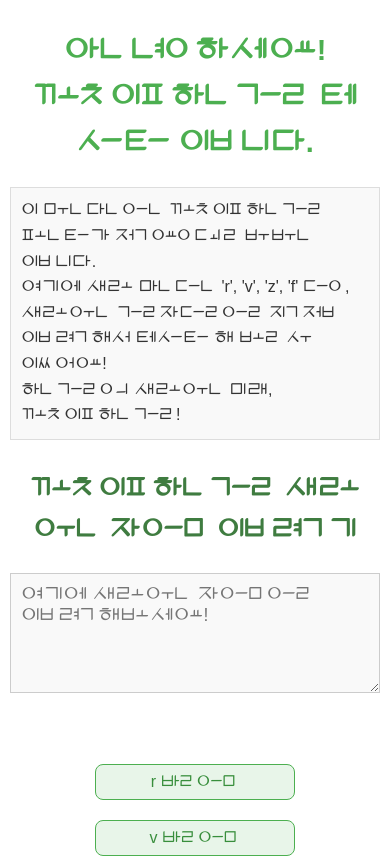
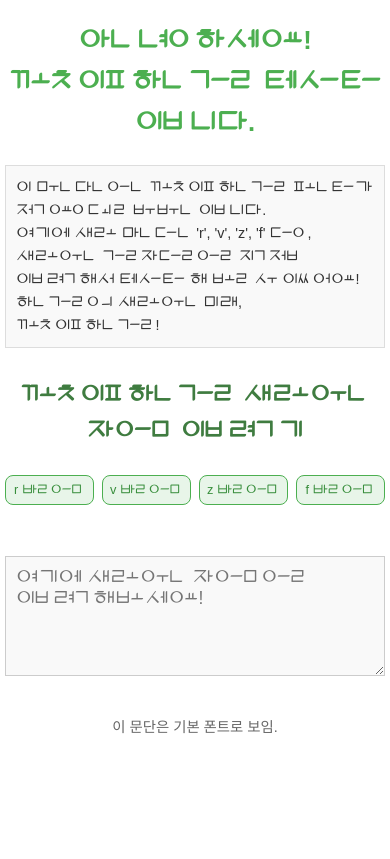
Before and after one commit to mskyung/KkotipHangul, a plain HTML site: page index.html in a window 390 px wide. Shown: the top 859 px of the page. Drawn offline with Linux system fonts and the light colour scheme.

Commit message:
Add files via upload

```diff
--- a/index.html
+++ b/index.html
@@ -10,20 +10,20 @@
 
     <h1>안녕하세요!<br> 꽃잎한글 테스트 입니다.</h1>
     <p class="kkotip-hangul">
-       	이 문단은 꽃잎한글 폰트가 적용될 부분 입니다.<br>
+        이 문단은 꽃잎한글 폰트가 적용될 부분 입니다.<br>
         여기에 새로 만든 'r', 'v', 'z', 'f' 등,<br>
         새로운 글자들을 직접 입력해서 테스트 해 볼 수 있어요!<br>
         한글의 새로운 미래, 꽃잎한글!
     </p>
     <h2>꽃잎한글 새로운 자음 입력기</h2>
-    <textarea id="kkotipInput" rows="10" cols="100" class="kkotip-hangul" placeholder="여기에 새로운 자음을 입력해보세요!"></textarea>
-    <br>
+
     <div id="keyboard">
         <button data-char="&#xE000;">r 발음</button>
         <button data-char="&#xE001;">v 발음</button>
         <button data-char="&#xE002;">z 발음</button>
         <button data-char="&#xE003;">f 발음</button>
     </div>
+    <br> <textarea id="kkotipInput" rows="10" cols="100" class="kkotip-hangul" placeholder="여기에 새로운 자음을 입력해보세요!"></textarea>
 
     <p>
         이 문단은 기본 폰트로 보임.
--- a/style.css
+++ b/style.css
@@ -66,27 +66,33 @@ textarea#kkotipInput {
 div#keyboard {
     text-align: center; /* 버튼 중앙 정렬 */
     margin-top: 20px;
-    display: flex; /* 버튼들을 가로로 나란히 정렬 */
-    flex-wrap: wrap; /* 화면이 좁으면 다음 줄로 넘어가도록 */
-    justify-content: center; /* 버튼들을 중앙으로 정렬 */
-    gap: 10px; /* 버튼 사이 간격 */
+    display: flex;
+    flex-wrap: nowrap; /* !!!! 이 부분이 중요해! 줄바꿈을 하지 않도록 설정 !!!! */
+    justify-content: center;
+    gap: 8px; /* 버튼 사이 간격, 너무 좁지 않게 조절 */
+    overflow-x: auto; /* 만약 화면이 너무 작아서 버튼이 넘치면 스크롤 가능하게 */
+    padding: 5px 0; /* 좌우 스크롤 시 여백 확보 */
+    width: 100%; /* 너비를 꽉 채우도록 */
+    box-sizing: border-box; /* 패딩 포함 너비 계산 */
 }
 
 /* 키보드 버튼 스타일 */
 div#keyboard button {
     font-family: 'KkotipHangul', sans-serif; /* 버튼에도 꽃잎한글 폰트 적용 */
     font-size: 1.2em; /* 버튼 글자 크기 */
-    padding: 12px 20px; /* 버튼 패딩 */
-    margin: 5px; /* 버튼 간 여백 */
+    padding: 12px 10px; /* 버튼 패딩 (좌우 좀 줄임) */
+    margin: 0; /* flex gap을 사용하므로 margin은 0으로 */
     border: 1px solid #4CAF50; /* 지아의 초록색 테두리 */
     background-color: #e8f5e9; /* 연한 초록색 배경 */
     color: #388e3c; /* 진한 초록색 글자 */
     border-radius: 8px; /* 둥근 모서리 */
     cursor: pointer; /* 마우스 오버 시 포인터 변경 */
     transition: background-color 0.3s ease, transform 0.1s ease; /* 부드러운 효과 */
-    min-width: 120px; /* 버튼 최소 너비 설정 */
+    flex-shrink: 0; /* !!!! 이 부분이 중요해! 버튼이 너무 작게 찌그러지지 않도록 (혹시 모르니) !!!! */
     flex-grow: 1; /* 공간이 남으면 버튼이 늘어나도록 */
-    max-width: 200px; /* 버튼 최대 너비 설정 */
+    min-width: 80px; /* 버튼 최소 너비 설정 (4개 버튼이 한 줄에 보이기 위함) */
+    max-width: 25%; /* 한 줄에 4개가 보이도록 최대 너비 제한 (대략 25% * 4 = 100%) */
+    box-sizing: border-box; /* 패딩 포함 너비 계산 */
 }
 
 div#keyboard button:hover {
@@ -112,7 +118,7 @@ body > p:last-of-type {
    ======================================= */
 @media (max-width: 768px) {
     body {
-        padding: 10px; /* 모바일에서 좌우 여백 줄이기 */
+        padding: 5px; /* 모바일에서 좌우 여백 더 줄이기 */
     }
 
     h1 {
@@ -133,11 +139,12 @@ body > p:last-of-type {
         height: 150px; /* 모바일에서 높이 조절 */
     }
 
+    /* 모바일에서는 버튼을 더 작게 조정하여 한 줄에 4개 유지 */
     div#keyboard button {
-        font-size: 1.1em; /* 모바일에서 버튼 글자 크기 조절 */
-        padding: 10px 15px; /* 모바일에서 버튼 패딩 조절 */
-        min-width: 100px; /* 모바일에서 버튼 최소 너비 */
-        flex-basis: 45%; /* 한 줄에 2개씩 배치되도록 (간격 포함) */
+        font-size: 0.9em; /* 모바일에서 버튼 글자 크기 조절 */
+        padding: 8px 6px; /* 모바일에서 버튼 패딩 더 줄임 */
+        min-width: 22%; /* 4개 버튼이 한 줄에 보이기 위함 (gap 포함) */
+        flex-basis: 22%;
     }
 }
 
@@ -146,15 +153,15 @@ body > p:last-of-type {
    ======================================= */
 @media (max-width: 480px) {
     h1 {
-        font-size: 1.8em;
+        font-size: 1.6em; /* 더 작은 모바일에서 제목 크기 더 줄임 */
     }
 
     h2 {
-        font-size: 1.6em;
+        font-size: 1.4em;
     }
 
     .kkotip-hangul {
-        font-size: 1em;
+        font-size: 0.9em;
     }
 
     textarea#kkotipInput {
@@ -163,9 +170,9 @@ body > p:last-of-type {
     }
 
     div#keyboard button {
-        font-size: 1em;
-        padding: 8px 12px;
-        min-width: 80px;
-        flex-basis: 48%; /* 한 줄에 2개씩 배치하되 간격 더 좁게 */
+        font-size: 0.8em; /* 아주 작은 모바일에서 버튼 글자 크기 더 줄임 */
+        padding: 6px 4px; /* 패딩도 최소화 */
+        min-width: 21%; /* 4개 버튼을 더 압축해서 한 줄에 보이기 위함 */
+        flex-basis: 21%;
     }
 }
```
